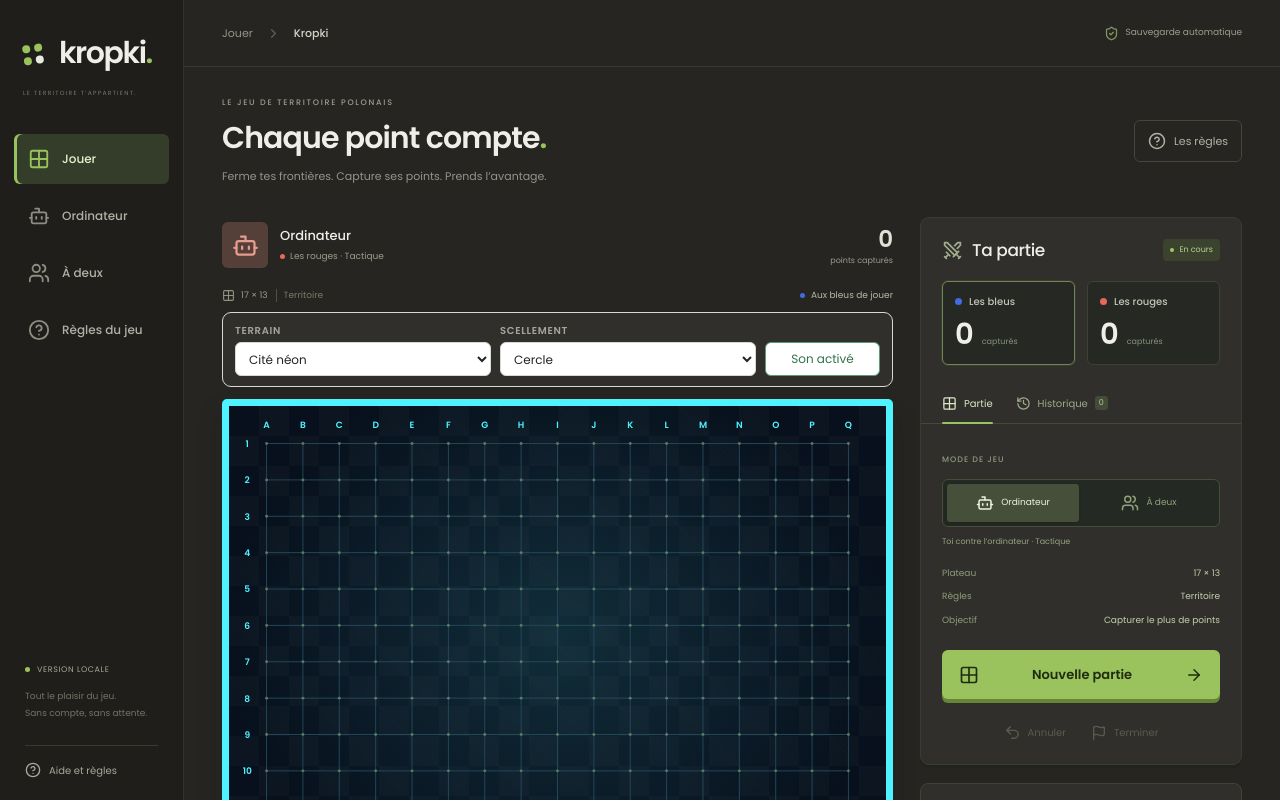
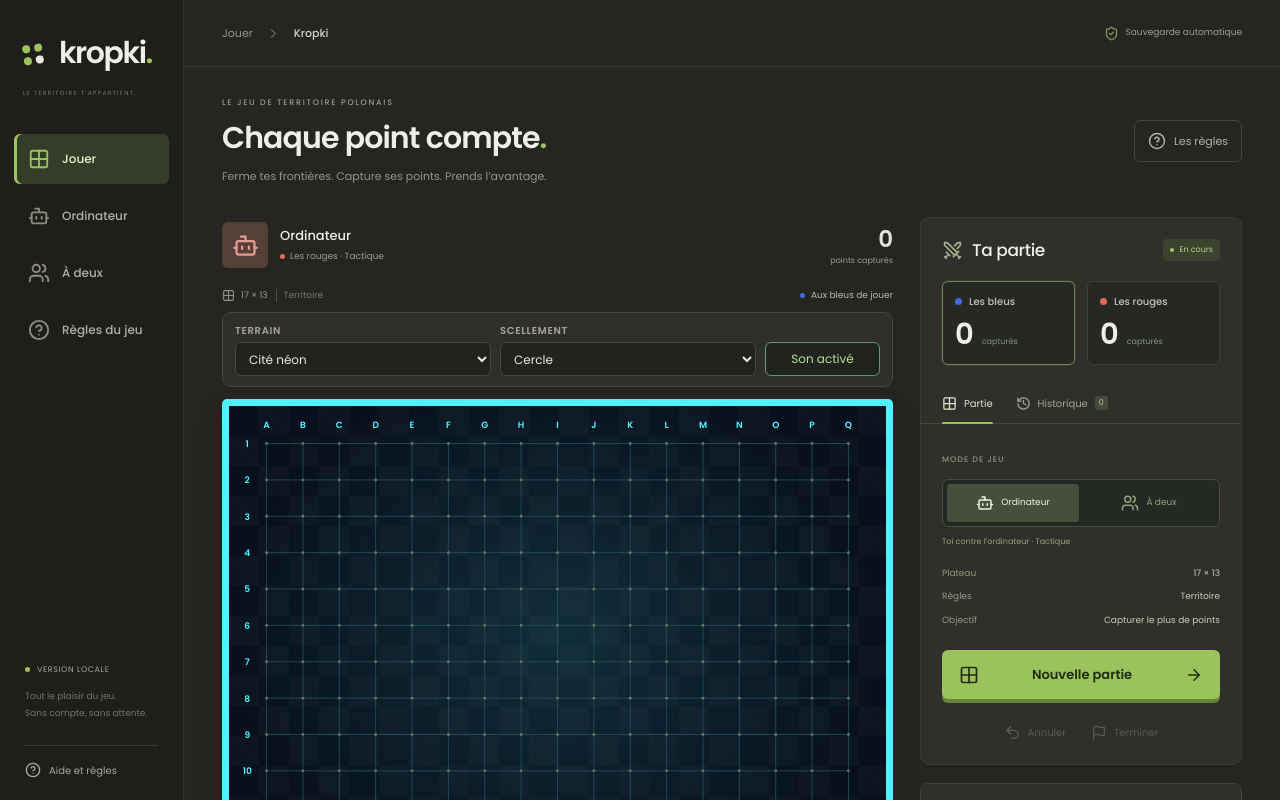
Before and after one commit to jerabi0/Kropkiv1-6641, a React (Vite) app in the folder packages/web/: page / in a window 1280 px wide. Shown: the top 800 px of the page. Built offline with nearby package versions, Linux system fonts and the light colour scheme.

Commit message:
style: refine dark arena controls and focus states

```diff
--- a/packages/web/src/web/styles/arena-immersion.css
+++ b/packages/web/src/web/styles/arena-immersion.css
@@ -7,9 +7,9 @@
   gap: 9px;
   margin: 0 0 12px;
   padding: 10px 12px;
-  border: 1px solid var(--line, #d8d9d4);
+  border: 1px solid #45483b;
   border-radius: 9px;
-  background: var(--panel, #fff);
+  background: #302f2b;
 }
 .arena-immersion-controls label {
   display: grid;
@@ -29,10 +29,10 @@
   min-height: 34px;
   width: 100%;
   padding: 6px 9px;
-  border: 1px solid var(--line, #d8d9d4);
+  border: 1px solid #45483b;
   border-radius: 6px;
-  background: var(--surface, #fff);
-  color: var(--foreground, #242424);
+  background: #20231e;
+  color: #e8ecdf;
   font: inherit;
   font-size: 12px;
 }
@@ -42,7 +42,12 @@
 }
 .arena-immersion-controls button.sound-enabled {
   border-color: #5a9b75;
-  color: #31724b;
+  color: #b8df9a;
+}
+.arena-immersion-controls select:focus-visible,
+.arena-immersion-controls button:focus-visible {
+  outline: 2px solid var(--terrain-accent, #9bc35d);
+  outline-offset: 2px;
 }
 .board-paper[data-terrain] {
   background:
```
